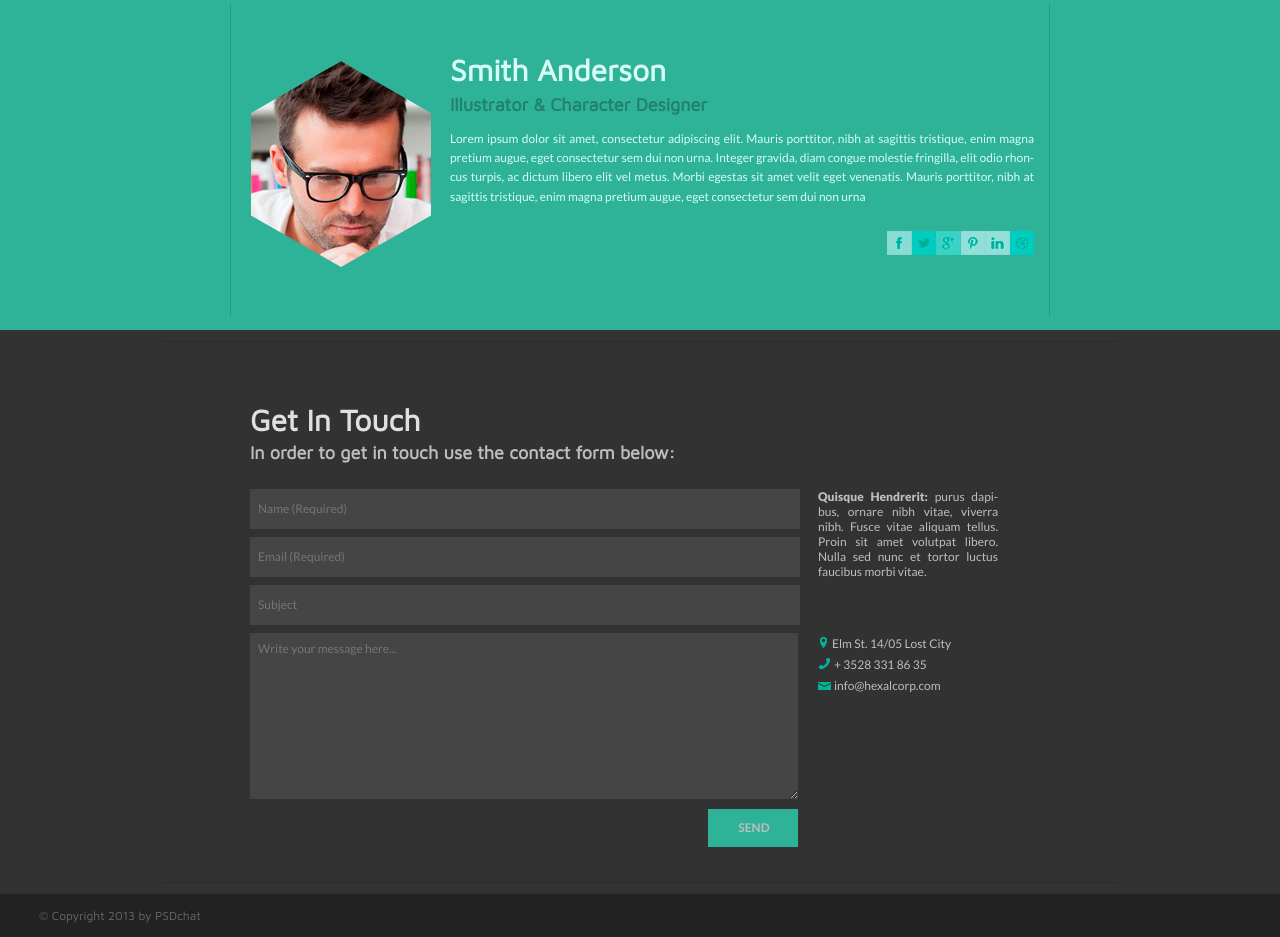
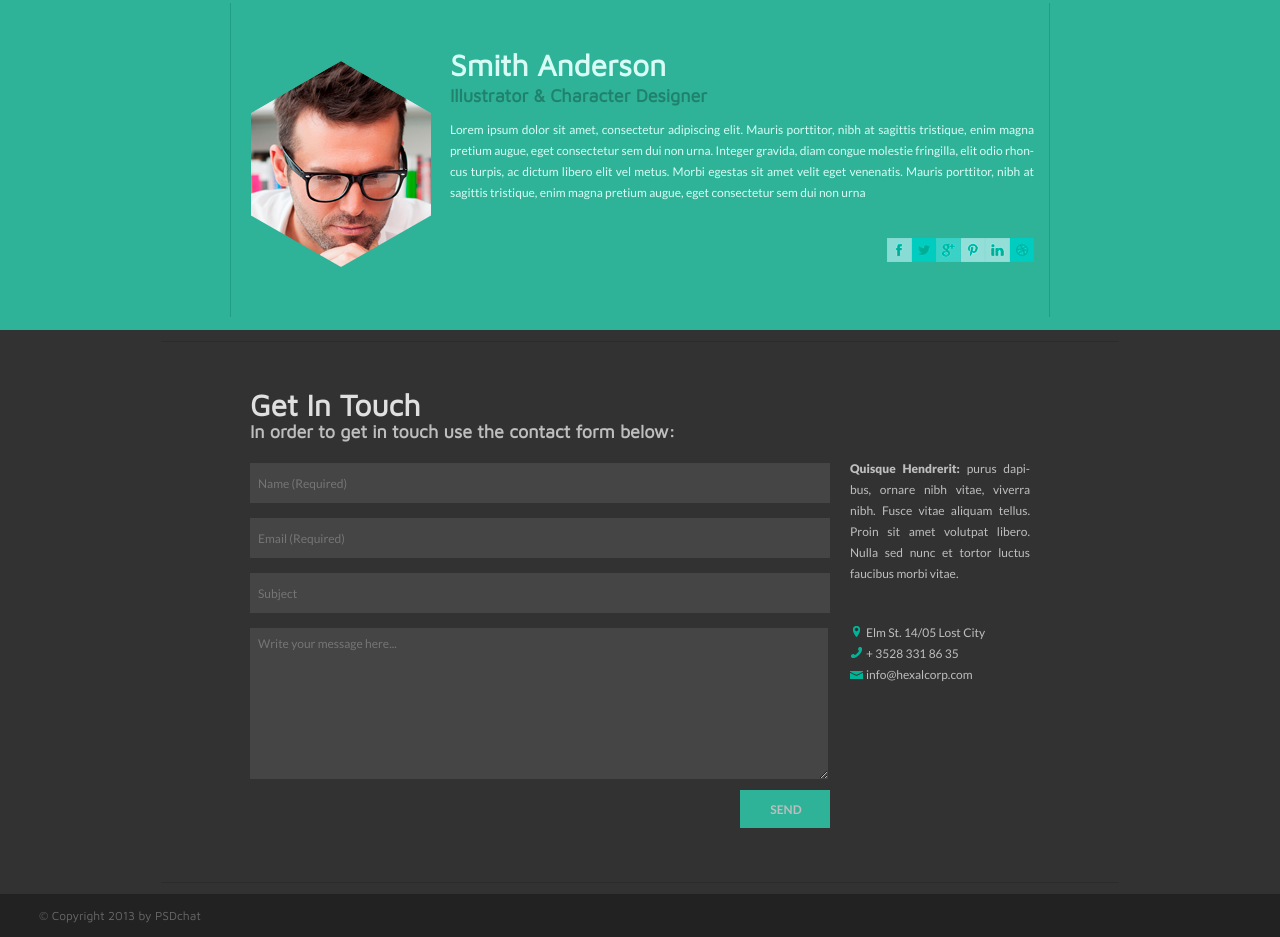
Before and after one commit to plusch011/hexal, a plain HTML site: page index.html in a window 1280 px wide. Shown: the part 795-1732 px from the top of the page. Drawn offline with Linux system fonts and the light colour scheme.

Commit message:
fix: fixed with pixel perfect

```diff
--- a/assets/style.css
+++ b/assets/style.css
@@ -77,19 +77,19 @@ ul {
 
     z-index: 10;
     position: relative;
-    bottom: 23px;
+    bottom: 18px;
     right: 19px;
 }
 
 #logo {
     position: relative;
-    top: 30px;
-    margin: 0 30px;
+    top: 26px;
+    margin: 0 28px;
 }
 
 li {
     display: inline-block;
-    padding: 5px;
+    padding: 4px;
 }
 
 a {
@@ -145,9 +145,14 @@ section {
 .about-2 h2,
 .about-2 h1 {
     position: relative;
-    top: 33px;
-    line-height: 1.93rem;
+    top: 30px;
+    line-height: 1.6rem;
 }
+
+.about-2 p {
+    line-height: 2.1rem;
+}
+
 
 .about-2 h2 {
     margin-bottom: 0;
@@ -164,7 +169,7 @@ section {
     margin: 0px;
     float: right;
     position: relative;
-    top: 46px;
+    top: 53px;
 }
 
 .auth {
@@ -174,8 +179,12 @@ section {
 .form {
     grid-area: 4 / 2 / 5 / 4;
     align-self: center;
-    width: 548px;
+    width: 580px;
     padding-left: 20px;
+    position: relative;
+    top: -8px;
+
+    line-height: 2.3rem;
 }
 
 form h2 {
@@ -185,12 +194,14 @@ form h2 {
 form h3 {
     margin-top: -20px;
     color: #bebebe;
+    margin-bottom: 5px;
+
 }
 
 input, textarea {
     font-family: 'Lato';
     font-size: 1.2rem;
-    margin-top: 8px;
+    margin-top: 15px;
     background: #454545;
     color: #bebebe;
     border: 0px;
@@ -198,12 +209,12 @@ input, textarea {
 
 input {
     height: 38px;
-    width: 540px;
+    width: 570px;
     padding-left: 8px;
 }
 
 textarea {
-    width: 532px;
+    width: 562px;
     padding: 8px;
 }
 
@@ -212,14 +223,17 @@ textarea {
     background: #2eb398;
     width: 90px;
     float: right;
+    position: relative;
+    top: -12px;
 }
 
 .info {
     grid-area: 4 / 4 / 5 / 5;
     position: relative;
     align-self: center;
-    top: -21px;
-    right: 32px;
+    top: -40px;
+    line-height: 2.1rem;
+    /* right: 32px; */
 }
 
 .info p {
@@ -228,6 +242,12 @@ textarea {
     font-size: 1.2rem;
     color: #bebebe;
     text-align: justify;
+}
+
+.info-2 {
+    position: relative;
+    top: -4px;
+    line-height: 1.5rem;
 }
 
 .info p strong {
@@ -240,7 +260,7 @@ textarea {
 
 .adr:before {
     content: url(img/location.png);
-    padding: 0 5px 0 2px;
+    padding: 0 6px 0 3px;
 }
 
 .num:before {
--- a/index.html
+++ b/index.html
@@ -142,8 +142,8 @@
                 <input type="text" name="name" id="name" placeholder="Name (Required)" required><br>
                 <input type="text" name="email" id="email" placeholder="Email (Required)" required><br>
                 <input type="text" name="subject" id="subject" placeholder="Subject"><br>
-                <textarea name="add-info" id="add-info" rows="10" placeholder="Write your message here..."></textarea>
-               <input type="button" value="SEND" id="button">
+                <textarea name="add-info" id="add-info" rows="9" placeholder="Write your message here..."></textarea>
+               <input type="submit" value="SEND" id="button">
             </form>
         </div>
         <div class="info">
@@ -151,10 +151,12 @@
                 ornare nibh vitae, viverra nibh. Fusce vitae
                 aliquam tellus. Proin sit amet volutpat libero.
                 Nulla sed nunc et tortor luctus faucibus morbi vitae.</p>
-            <br><br><br>
-            <p class='adr'>Elm St. 14/05 Lost City</p>
-            <a href="tel:+35283318635"><p class='num'>+ 3528 331 86 35</p></a>
-            <a href="mailto:info@hexalcorp.com"><p class='mal'>info@hexalcorp.com</p></a>
+            <br>
+            <div class="info-2">
+                <p class='adr'>Elm St. 14/05 Lost City</p>
+                <a href="tel:+35283318635"><p class='num'>+ 3528 331 86 35</p></a>
+                <a href="mailto:info@hexalcorp.com"><p class='mal'>info@hexalcorp.com</p></a>
+            </div>
         </div>
         <div id='footer-gr'></div>
         <p class='copy'>© Copyright 2013 by PSDchat</p>
```
